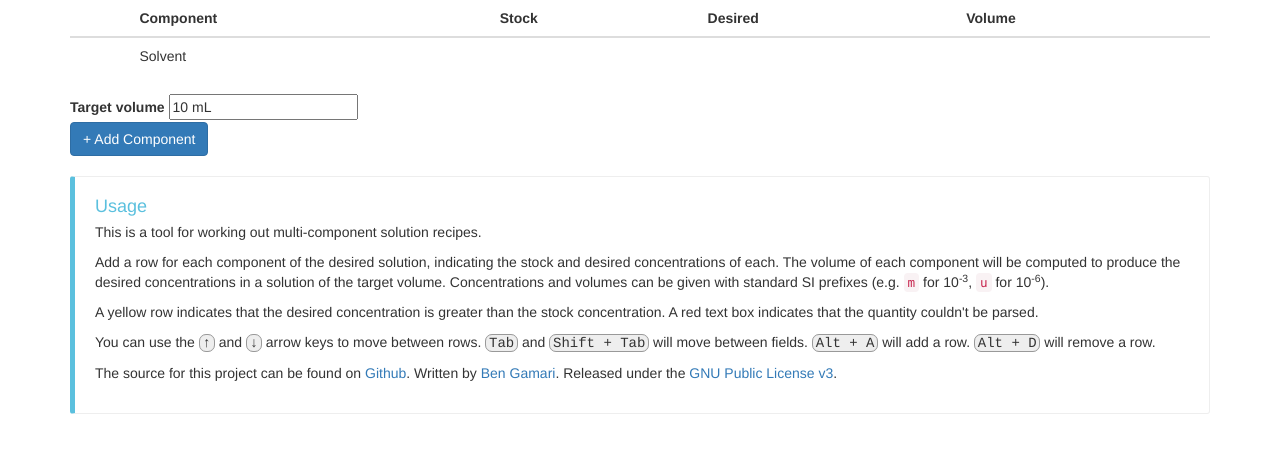
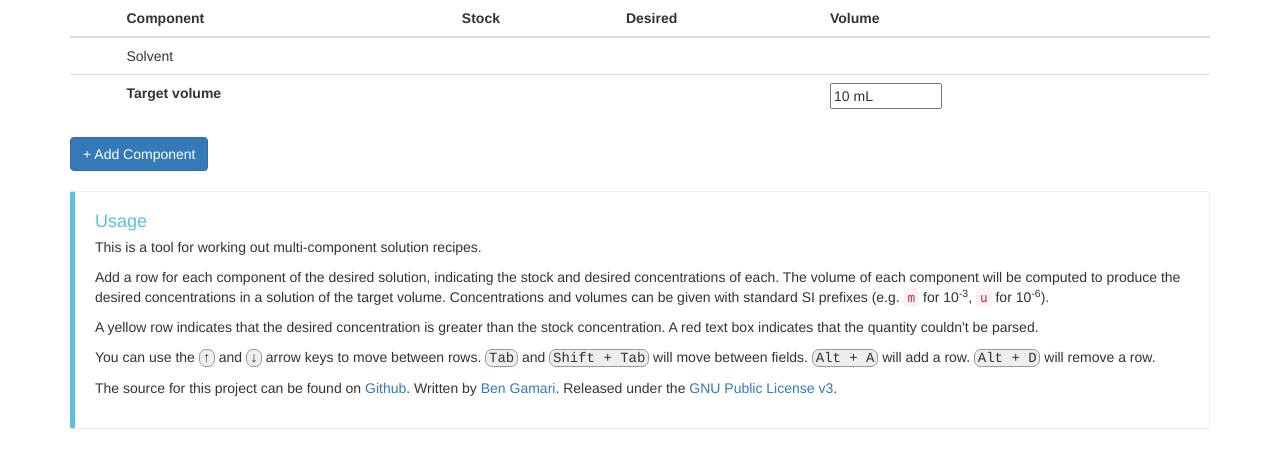
Before and after one commit to bgamari/solution, a plain HTML site: page index.html in a window 1280 px wide. Drawn offline with nearby package versions, Linux system fonts and the light colour scheme; a script that the page names is missing.

Commit message:
Move target volume into table

```diff
--- a/index.html
+++ b/index.html
@@ -29,11 +29,17 @@
             <td class="volume"></td>
 	  </tr>
         </tbody>
+	<tfoot>
+          <tr>
+            <td/>
+            <td><label for="target-volume">Target volume</label></td>
+            <td></td>
+            <td></td>
+            <td class="volume"><input id="target-volume" class="volume" value="10 mL" /></td>
+	  </tr>
+	</tfoot>
       </table>
 
-      <div>
-        <label for="target-volume">Target volume</label> <input id="target-volume" value="10 mL" />
-      </div>
       <div>
         <button id="add-component" class="btn btn-primary">+ Add Component</button>
       </div>
--- a/solution.css
+++ b/solution.css
@@ -33,3 +33,11 @@ span.key {
 table.components td.volume {
     whitespace: nowrap;
 }
+
+input.concentration {
+    max-width: 8em;
+}
+
+input.volume {
+    max-width: 8em;
+}
```
